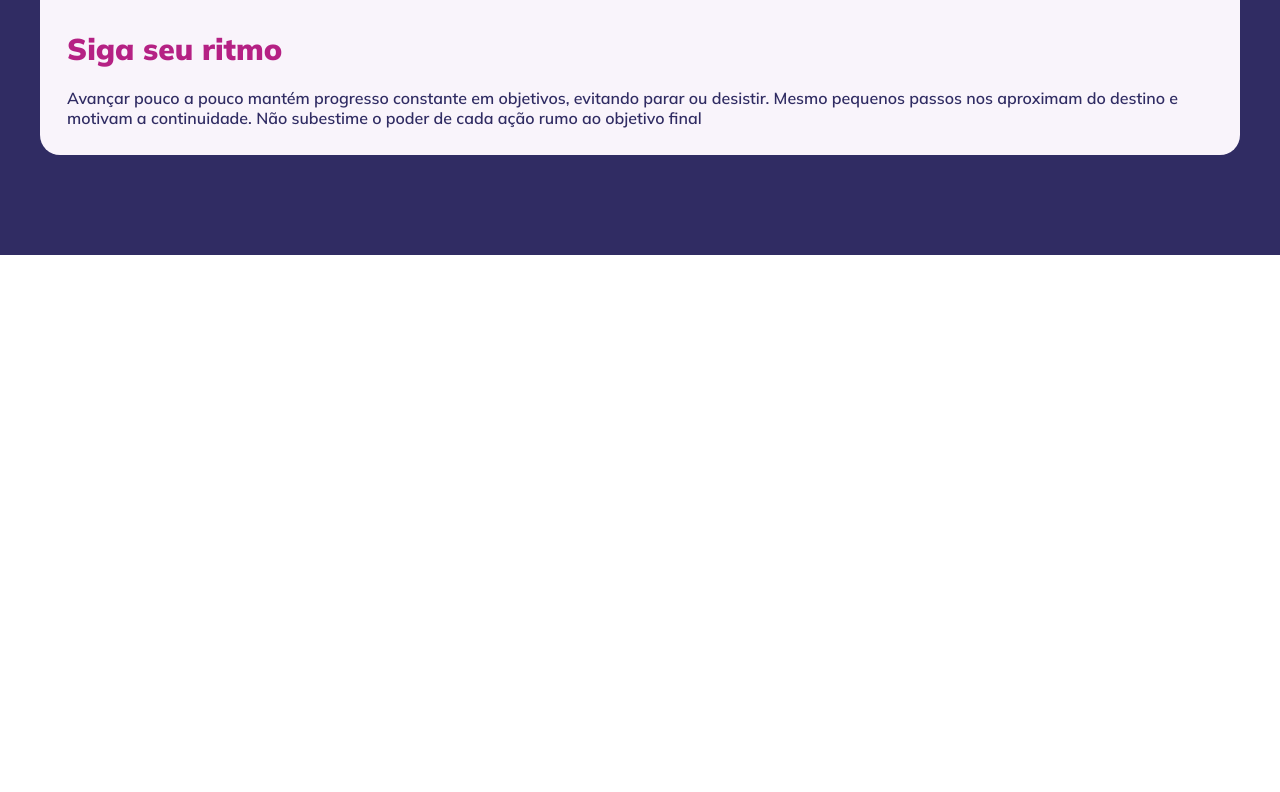
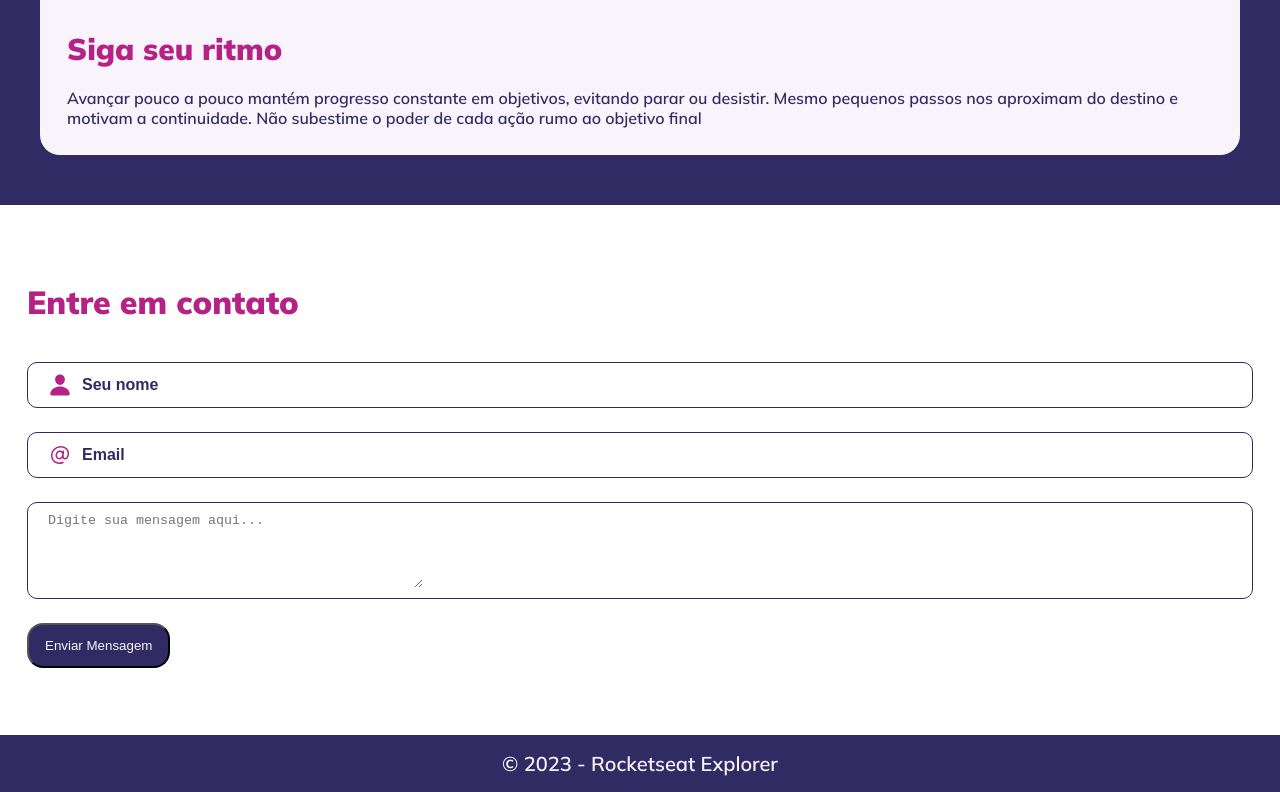
Before and after one commit to Leandro-Frota/Landing-page-Explore-Sem-Limites, a plain HTML site: page index.html in a window 1280 px wide. Shown: the part 1478-2270 px from the top of the page. Before the commit the page ends 1733 px from the top, so only its background shows below. Drawn offline with Linux system fonts and the light colour scheme.

Commit message:
Adicionei formulário e footer

```diff
--- a/index.html
+++ b/index.html
@@ -39,9 +39,32 @@
                 <img class="cardContentImage" src="assets/image 11975.png" alt="">
                 <h2 class="cardContentTitle">Siga seu ritmo</h2>
                 <p class="cardContentText">Avançar pouco a pouco mantém progresso constante em objetivos,
-                     evitando parar ou desistir. Mesmo pequenos passos nos aproximam do destino e motivam a continuidade.
-                      Não subestime o poder de cada ação rumo ao objetivo final</p>
+                    evitando parar ou desistir. Mesmo pequenos passos nos aproximam do destino e motivam a continuidade.
+                    Não subestime o poder de cada ação rumo ao objetivo final</p>
             </div>
+        </section>
+        <section class="formContainer">
+            <form class="formContent" action="">
+                <h2 class="formContentTitle">Entre em contato</h2>
+                <div class="formContentInput">
+                    <img src="assets/person.svg" alt="">
+                    <input type="text" class="inputName" placeholder="Seu nome">
+                </div>
+                <div class="formContentInput">
+                    <img src="assets/at.svg" alt="">
+                    <input type="email" class="inputEmail" placeholder="Email">
+                </div>
+                <div class="formContentInput">
+                    <textarea name="inputTextArea" class="inputTextArea" id="inputTextArea" cols="45" rows="5"
+                        placeholder="Digite sua mensagem aqui..."></textarea>
+                </div>
+
+
+                <button class="formContentButton">Enviar Mensagem</button>
+            </form>
+        </section>
+        <section class="footerCotainer">
+            <footer class="footer">© 2023 - Rocketseat Explorer</footer>
         </section>
     </div>
 </body>
--- a/src/style.css
+++ b/src/style.css
@@ -1,47 +1,47 @@
-
-
-  @import url('https://fonts.googleapis.com/css2?family=Mulish:wght@600;900&display=swap');
+@import url('https://fonts.googleapis.com/css2?family=Mulish:wght@600;900&display=swap');
 
 
 
-*{
+* {
     margin: 0;
     padding: 0;
     box-sizing: border-box;
 }
 
-:root{
---bc-white: hsla(283, 47%, 97%, 1);
---bc-blue:hsla(244, 38%, 28%, 1);
---fc-pink:hsla(320, 69%, 42%, 1);
---fc-blue:hsla(244, 38%, 28%, 1);
+:root {
+    --bc-white: hsla(283, 47%, 97%, 1);
+    --bc-blue: hsla(244, 38%, 28%, 1);
+    --fc-pink: hsla(320, 69%, 42%, 1);
+    --fc-blue: hsla(244, 38%, 28%, 1);
 
---ff-text: 'Mulish', sans-serif;
+    --ff-text: 'Mulish', sans-serif;
 
-font-size: 62.5%;
+    font-size: 62.5%;
 }
 
-body{
+body {
     width: 100%;
     min-height: 100%;
     font-family: var(--ff-text);
 }
-.app{
+
+.app {
 
     width: 100vw;
 
 }
 
-.mainlandginPage{
+.mainlandginPage {
     width: 100vw;
     padding: 0 3rem;
 }
 
-.mainlandginPageImage{
+.mainlandginPageImage {
     display: block;
     margin: auto;
 }
-.mainLandinPageTitle{
+
+.mainLandinPageTitle {
     margin-top: 1.7rem;
     text-align: center;
     font-size: 3.2rem;
@@ -50,14 +50,14 @@ body{
 
 }
 
-.mainLandinPageText{
+.mainLandinPageText {
     text-align: center;
     font-size: 2rem;
     font-weight: 600;
     color: var(--fc-blue);
 }
 
-.landginPageImageArrowDown{
+.landginPageImageArrowDown {
     margin-top: 3.5rem;
     margin-bottom: 9.3rem;
     text-align: center;
@@ -65,34 +65,117 @@ body{
     display: block;
 }
 
-.cards{
+.cards {
     width: 100vw;
     background-color: var(--bc-blue);
     padding: 5rem 4rem;
+    display: flex;
+    flex-direction: column;
+    gap: 5rem;
 
 }
 
-.cardContent{
+.cardContent {
     background: var(--bc-white);
     border-radius: 20px;
     padding: 2.7rem;
-    margin-bottom: 5rem;
-}
-.cardContentImage{
-    margin-bottom:3rem ;
+
 }
 
-.cardContentTitle{
+.cardContentImage {
+    margin-bottom: 3rem;
+}
+
+.cardContentTitle {
     font-size: 3rem;
     font-weight: 900;
     color: var(--fc-pink);
     margin-bottom: 2rem;
 }
 
-.cardContentText{
+.cardContentText {
     color: var(--fc-blue);
     font-weight: 600;
     font-size: 16px;
 
 
 }
+
+.formContent {
+    padding: 2.7rem;
+    display: flex;
+    flex-direction: column;
+
+
+}
+
+.formContentTitle {
+    color: #B52184;
+    font-family: Mulish;
+    font-size: 32px;
+    font-style: normal;
+    font-weight: 900;
+    line-height: normal;
+    margin: 5rem 0 4rem 0;
+}
+
+.formContentInput {
+    width: 100%;
+    border: 1px solid var(--bc-blue);
+    border-radius: 10px;
+    padding: 1rem 2rem;
+    display: flex;
+    align-items: center;
+    gap: 10px;
+    margin-bottom: 2.4rem;
+
+
+}
+
+.inputName,
+.inputEmail {
+    border: none;
+}
+
+.inputName::placeholder,
+.inputEmail::placeholder {
+    color: var(--fc-blue);
+    font-size: 16px;
+    font-style: normal;
+    font-weight: 600;
+    line-height: 100%;
+}
+
+.inputTextArea {
+    border: none;
+}
+
+.formContentButton {
+    display: inline-flex;
+    width: fit-content;
+    height: 45px;
+    padding: 16px;
+    justify-content: center;
+    align-items: center;
+    gap: 10px;
+    flex-shrink: 0;
+    border-radius: 16px;
+    background-color: var(--bc-blue);
+    color: var(--bc-white);
+    margin-bottom: 4rem;
+}
+.footerCotainer{
+
+}
+
+.footer {
+    background-color: var(--bc-blue);
+    color: var(--bc-white);
+    text-align: center;
+    font-size: 2rem;
+    font-style: normal;
+    font-weight: 600;
+    line-height: normal;
+    padding: 1.6rem;
+
+}
```
